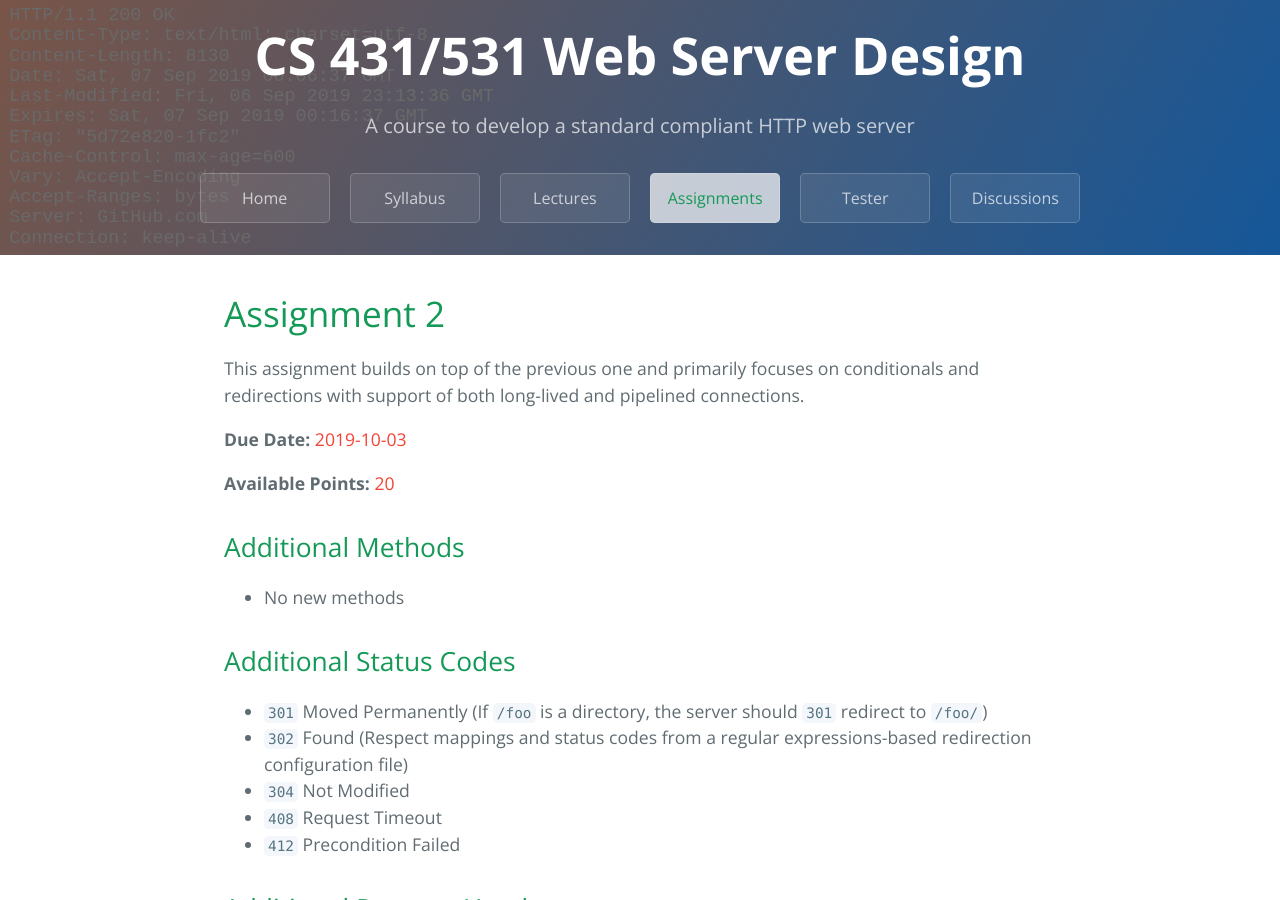
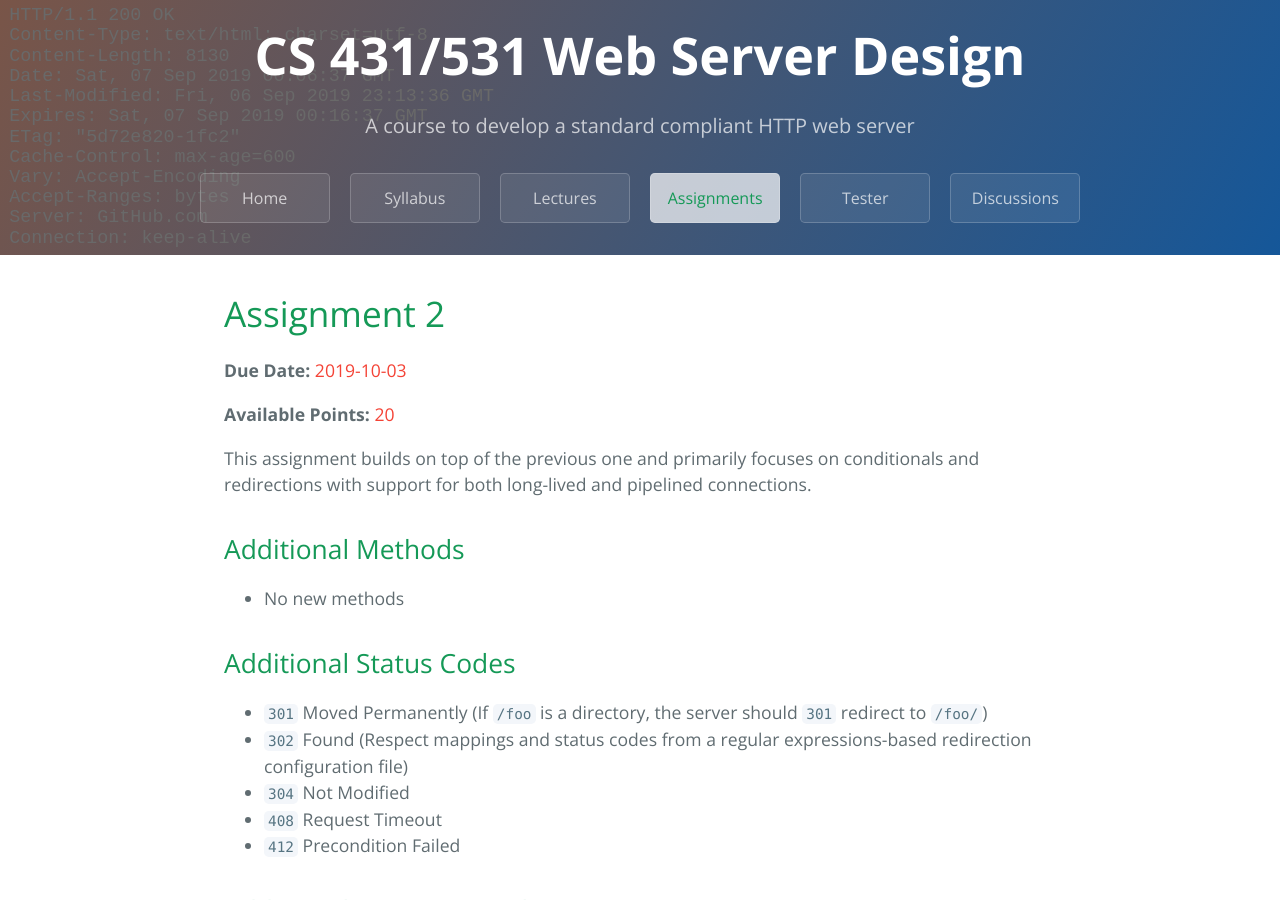
Before and after one commit to cs531-f19/cs531-f19.github.io, a Jekyll site: the page built from assignments/assignment-2.md, in a window 1280 px wide and 900 px high. Built offline with Jekyll 4.4.1, drawn with Linux system fonts in a browser that asks for light colours; the repository's description, which GitHub fills in, is left out.

Commit message:
Move description below metadata

```diff
--- a/_data/assignments.yml
+++ b/_data/assignments.yml
@@ -25,7 +25,7 @@
   points: 20
   featured: true
 - title: Assignment 2
-  description: This assignment builds on top of the previous one and primarily focuses on conditionals and redirections with support of both long-lived and pipelined connections.
+  description: This assignment builds on top of the previous one and primarily focuses on conditionals and redirections with support for both long-lived and pipelined connections.
   date: 2019-10-03
   points: 20
 - title: Assignment 3
--- a/_layouts/assignment.html
+++ b/_layouts/assignment.html
@@ -3,10 +3,10 @@ layout: default
 ---
 
 {%- assign assignment =  site.data.assignments | where: "title", page.title | first %}
-{{ assignment.description }}
-
 <p><strong>Due Date:</strong> <span class="important">{{ assignment.date }}</span>{% if assignment.featured %} <strong>(<span class="important">Submission due!</span>)</strong>{% endif %}</p>
 
 <p><strong>Available Points:</strong> <span class="important">{{ assignment.points }}</span>{% if assignment.extra %} (Extra points){% endif %}</p>
 
+{{ assignment.description }}
+
 {{ content }}
```
